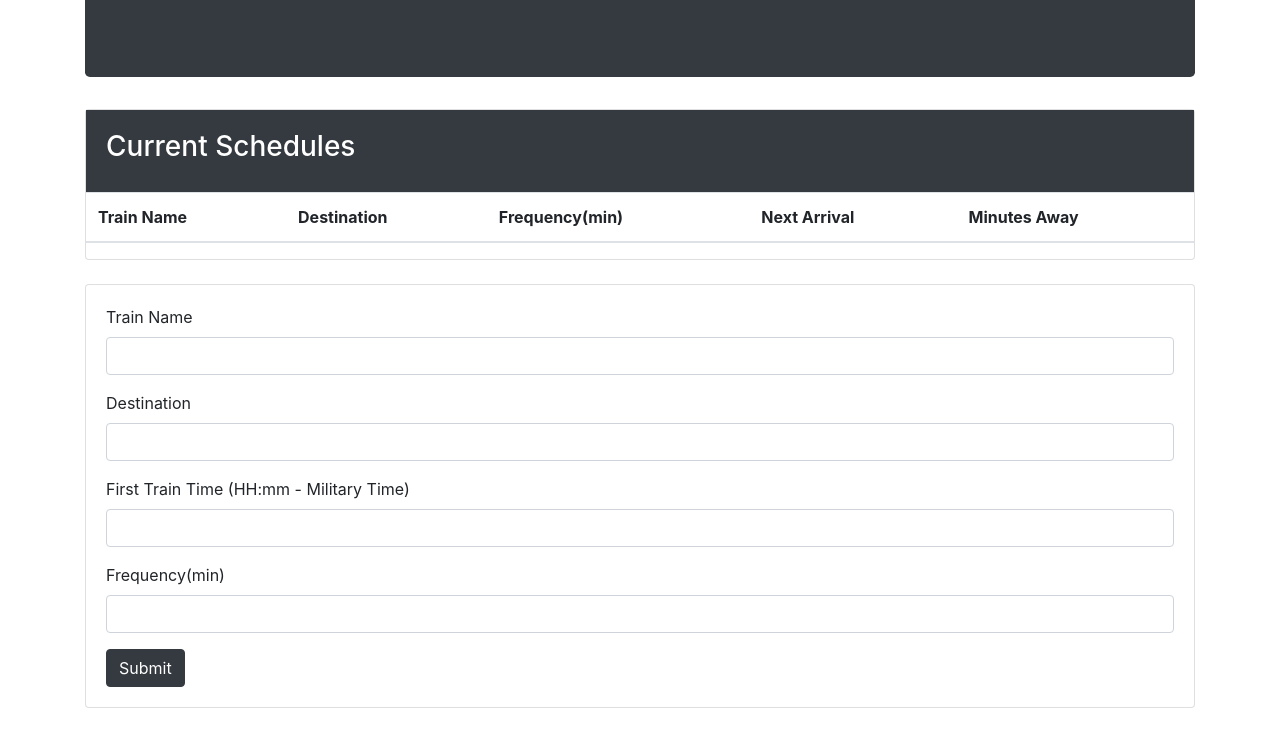
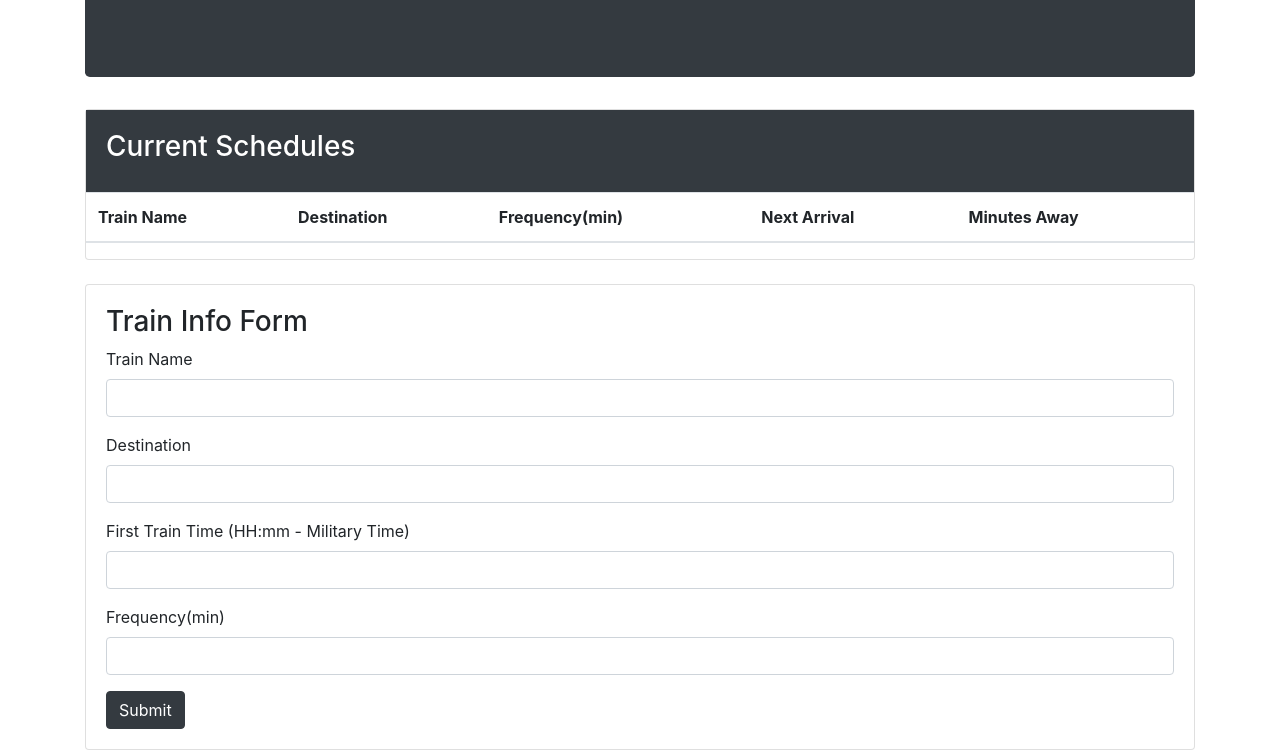
Before and after one commit to MagicMan88/Train-Scheduler, a plain HTML site: page index.html in a window 1280 px wide. Shown: the part 191-941 px from the top of the page. Before the commit the page ends 899 px from the top, so only its background shows below. Drawn offline with nearby package versions, Linux system fonts and the light colour scheme.

Commit message:
adding minor changes to index.html bootstrap layout

```diff
--- a/index.html
+++ b/index.html
@@ -52,6 +52,7 @@
             <div class="col-lg-12">
                 <div class="card">
                     <div class="card-body">
+                        <h3>Train Info Form</h3>
                         <form>
                             <div class="form-group">
                                 <label for="text">Train Name</label>
```
